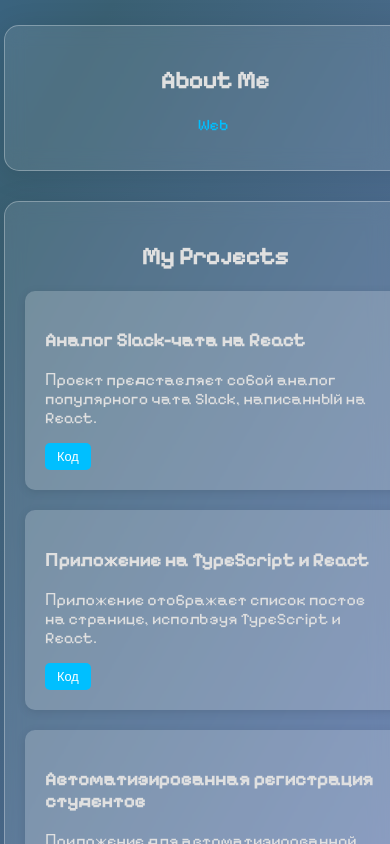
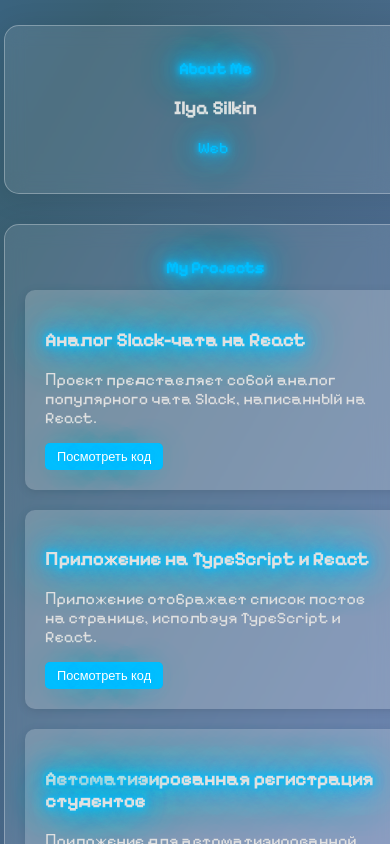
Before and after one commit to ilyasilkin27/ilya-silkin-portfolio, a React (Create React App) app: page / in a window 390 px wide. Shown: the top 844 px of the page. Built offline with nearby package versions, Linux system fonts and the light colour scheme.

Commit message:
update design

```diff
--- a/src/components/About.tsx
+++ b/src/components/About.tsx
@@ -43,6 +43,7 @@ const About: React.FC = () => {
     return (
         <section id="about">
             <h2>About Me</h2>
+            <h3>Ilya Silkin</h3>
             <p>
                 <Typewriter texts={['Web Developer', 'Frontend Developer', 'React Developer']} />
             </p>
--- a/src/components/Projects.tsx
+++ b/src/components/Projects.tsx
@@ -44,7 +44,7 @@ const Projects: React.FC = () => {
                         <h3>{project.title}</h3>
                         <p>{project.description}</p>
                         <a href={project.link} target="_blank" rel="noopener noreferrer">
-                            <button>Код</button>
+                            <button>Посмотреть код</button>
                         </a>
                     </div>
                 ))}
--- a/src/styles/about.css
+++ b/src/styles/about.css
@@ -1,5 +1,5 @@
 #about {
-    padding: 20px;
+    padding: 50px;
     margin: 20px;
     max-width: 800px;
     width: 100%;
@@ -13,9 +13,10 @@
     text-align: center;
 }
 
-p b, .typewriter {
+h2, p b, .typewriter {
     font-size: 1.5em;
     color: #00bfff; /* Цвет текста */
+    text-shadow: 0 0 5px #00bfff, 0 0 10px #00bfff, 0 0 20px #00bfff, 0 0 30px #00bfff, 0 0 40px #00bfff, 0 0 50px #00bfff, 0 0 60px #00bfff; /* Неоновое свечение */
 }
 
 .cursor {
@@ -42,7 +43,7 @@ p b, .typewriter {
         width: calc(100% - 20px);
     }
 
-    p b, .typewriter {
+    h2, p b, .typewriter {
         font-size: 1.2em;
     }
 }
@@ -54,7 +55,7 @@ p b, .typewriter {
         width: calc(100% - 10px);
     }
 
-    p b, .typewriter {
+    h2, p b, .typewriter {
         font-size: 1em;
     }
 }
--- a/src/styles/projects.css
+++ b/src/styles/projects.css
@@ -25,6 +25,14 @@
     text-align: left;
 }
 
+.project-card h3 {
+    text-shadow: 0 0 5px #00bfff, 0 0 10px #00bfff, 0 0 20px #00bfff, 0 0 30px #00bfff, 0 0 40px #00bfff, 0 0 50px #00bfff, 0 0 60px #00bfff; /* Неоновое свечение */
+}
+
+.project-card p {
+    color: #e0e0e0; /* светло-серый цвет текста */
+}
+
 button {
     background-color: #00bfff;
     color: #fff;
@@ -34,6 +42,7 @@ button {
     cursor: pointer;
     transition: background-color 0.3s ease;
     font-size: 1em;
+    text-shadow: 0 0 5px #00bfff, 0 0 10px #00bfff, 0 0 20px #00bfff, 0 0 30px #00bfff, 0 0 40px #00bfff, 0 0 50px #00bfff, 0 0 60px #00bfff; /* Неоновое свечение */
 }
 
 button:hover {
```
